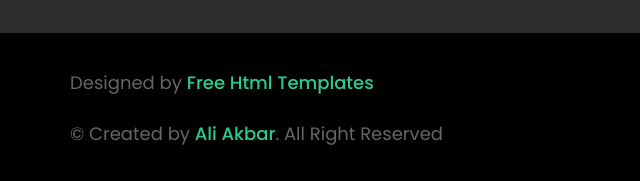
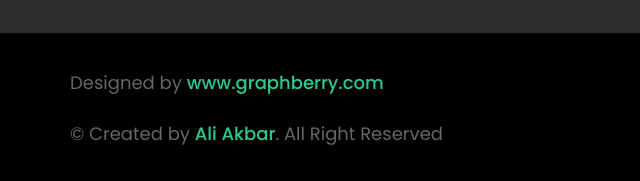
Before and after one commit to ali-alakbar/Templete-3, a plain HTML site: page index.html in a window 1280 px wide. Shown: the part 5981-6162 px from the top of the page, 0-640 px from the left. Drawn offline with Linux system fonts and the light colour scheme; a web font is replaced by a local one.

Commit message:
Update index.html

```diff
--- a/index.html
+++ b/index.html
@@ -378,7 +378,7 @@
 <!-- ================= Start Rights ================= -->
 <section class="rights">
     <div class="container">
-        <p>Designed by <span>Free Html Templates</span></p>
+        <p>Designed by <span>www.graphberry.com</span></p>
         <p>
             &#169 Created by <span>Ali Akbar</span>. All Right Reserved
         </p>
```
